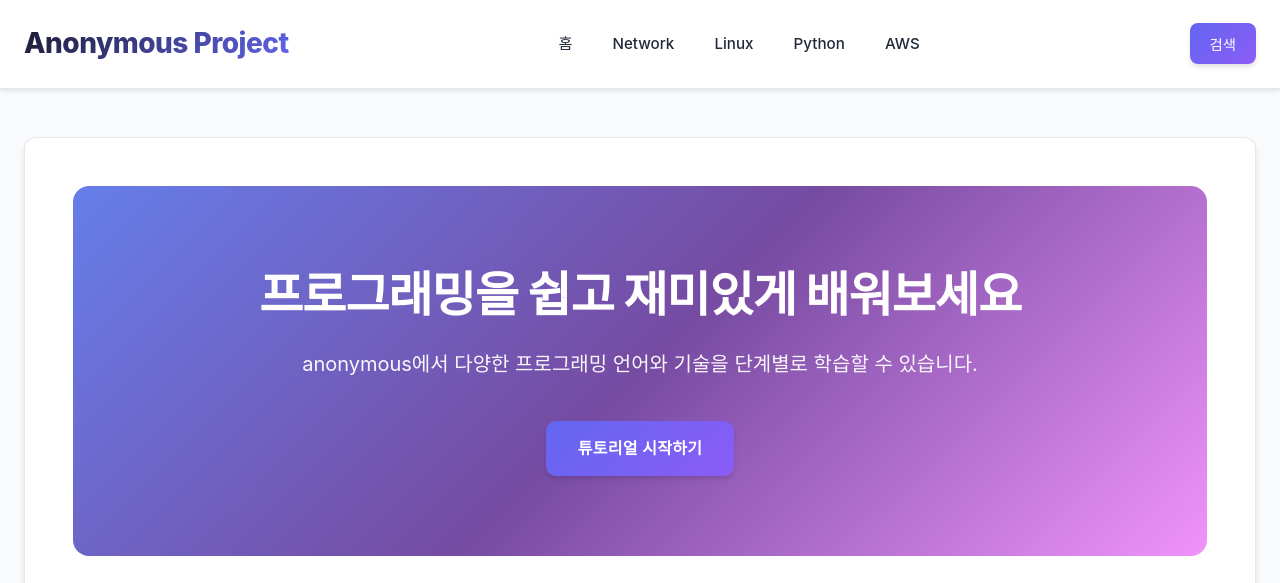
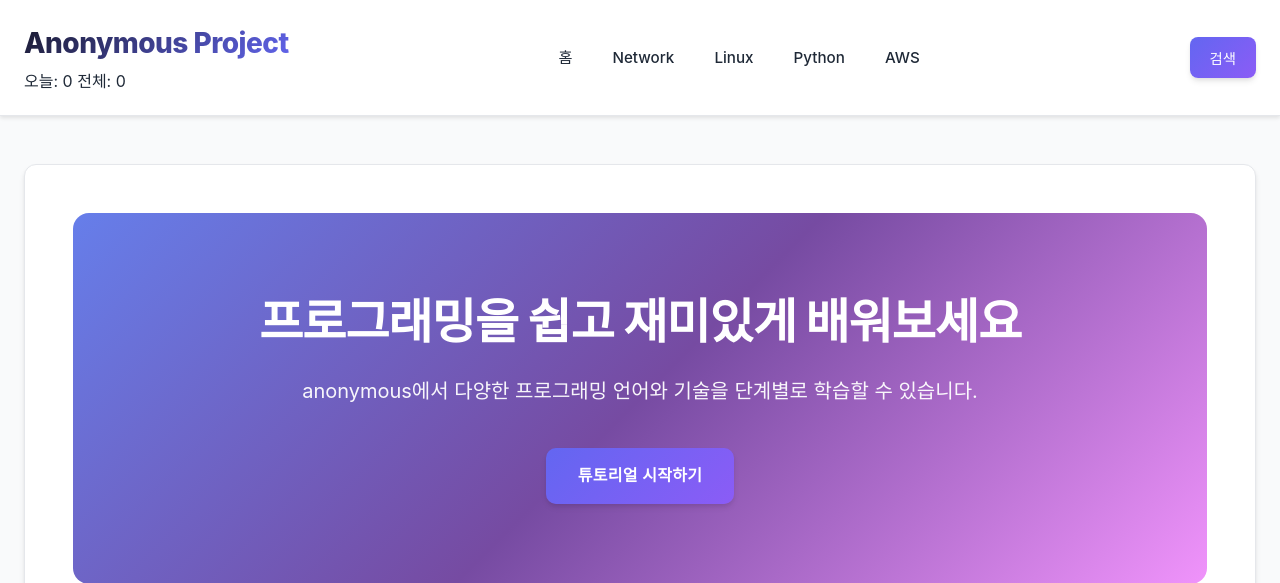
Before and after one commit to haroogram/anonymous_project, a Django app: page / in a window 1280 px wide. Shown: the top 583 px of the page. Run offline with Django 5.2, Linux system fonts and the light colour scheme; data that the repository does not hold is empty; parts of the project's set-up code (start-up, migrations or seed data) failed here and were passed over.

Commit message:
feat: 접속자수 표기 추가

```diff
--- a/anonymous_project/settings/base.py
+++ b/anonymous_project/settings/base.py
@@ -49,6 +49,7 @@ TEMPLATES = [
                 'django.template.context_processors.request',
                 'django.contrib.auth.context_processors.auth',
                 'django.contrib.messages.context_processors.messages',
+                'main.context_processors.visitor_stats',
             ],
         },
     },
--- /dev/null
+++ b/main/context_processors.py
@@ -0,0 +1,14 @@
+"""
+템플릿 context processor - 모든 템플릿에서 접속자 통계 사용 가능
+"""
+from .utils import get_today_unique_visitors_count, get_total_visitors_count
+
+
+def visitor_stats(request):
+    """
+    모든 템플릿에서 접속자 통계를 사용할 수 있도록 context에 추가
+    """
+    return {
+        'today_visitors': get_today_unique_visitors_count(),
+        'total_visitors': get_total_visitors_count(),
+    }
--- a/main/utils.py
+++ b/main/utils.py
@@ -3,6 +3,7 @@
 """
 from datetime import datetime, date
 from django.conf import settings
+from django.db import models
 from django_redis import get_redis_connection
 import logging
 
@@ -123,18 +124,33 @@ def get_today_unique_visitors_count():
 
 def get_total_visitors_count():
     """
-    누적 접속자 수를 반환합니다.
+    누적 접속자 수를 반환합니다 (DB에 저장된 일별 unique_visitor_count의 총합).
+    오늘 날짜의 데이터는 아직 DB에 동기화되지 않았을 수 있으므로 Redis에서 가져와 합산합니다.
 
     Returns:
-        int: 누적 접속자 수, Redis 연결 실패 시 0
+        int: 누적 접속자 수 (DB의 unique_visitor_count 합계 + 오늘의 unique_visitor_count)
     """
-    redis_client = get_redis_client()
-    if not redis_client:
-        return 0
+    from main.models import VisitorStats
 
     try:
-        count = redis_client.get(TOTAL_VISITORS_KEY)
-        return int(count) if count else 0
+        today = date.today()
+
+        # DB에 저장된 모든 날짜의 unique_visitor_count 합계
+        db_total = VisitorStats.objects.aggregate(
+            total=models.Sum('unique_visitor_count')
+        )['total'] or 0
+
+        # 오늘 날짜가 DB에 있는지 확인
+        today_stats = VisitorStats.objects.filter(date=today).first()
+
+        if today_stats:
+            # 오늘 날짜가 DB에 있으면 DB 값을 사용 (이미 합계에 포함되어 있음)
+            return int(db_total)
+        else:
+            # 오늘 날짜가 DB에 없으면 Redis에서 오늘의 unique_visitor_count를 가져와 합산
+            today_unique = get_today_unique_visitors_count()
+            return int(db_total) + int(today_unique)
+
     except Exception as e:
         logger.error(f"누적 접속자 수 조회 실패: {e}")
         return 0
--- a/templates/main/base.html
+++ b/templates/main/base.html
@@ -13,10 +13,22 @@
     <header class="header">
         <div class="container">
             <div class="header-content">
-                <div class="logo">
-                    <a href="{% url 'index' %}">
-                        <h1>Anonymous Project</h1>
-                    </a>
+                <div class="logo-section">
+                    <div class="logo">
+                        <a href="{% url 'index' %}">
+                            <h1>Anonymous Project</h1>
+                        </a>
+                    </div>
+                    <div class="visitor-stats">
+                        <span class="visitor-stat-item">
+                            <span class="visitor-label">오늘:</span>
+                            <span class="visitor-count">{{ today_visitors|default:0 }}</span>
+                        </span>
+                        <span class="visitor-stat-item">
+                            <span class="visitor-label">전체:</span>
+                            <span class="visitor-count">{{ total_visitors|default:0 }}</span>
+                        </span>
+                    </div>
                 </div>
                 <nav class="main-nav">
                     <ul>
```
